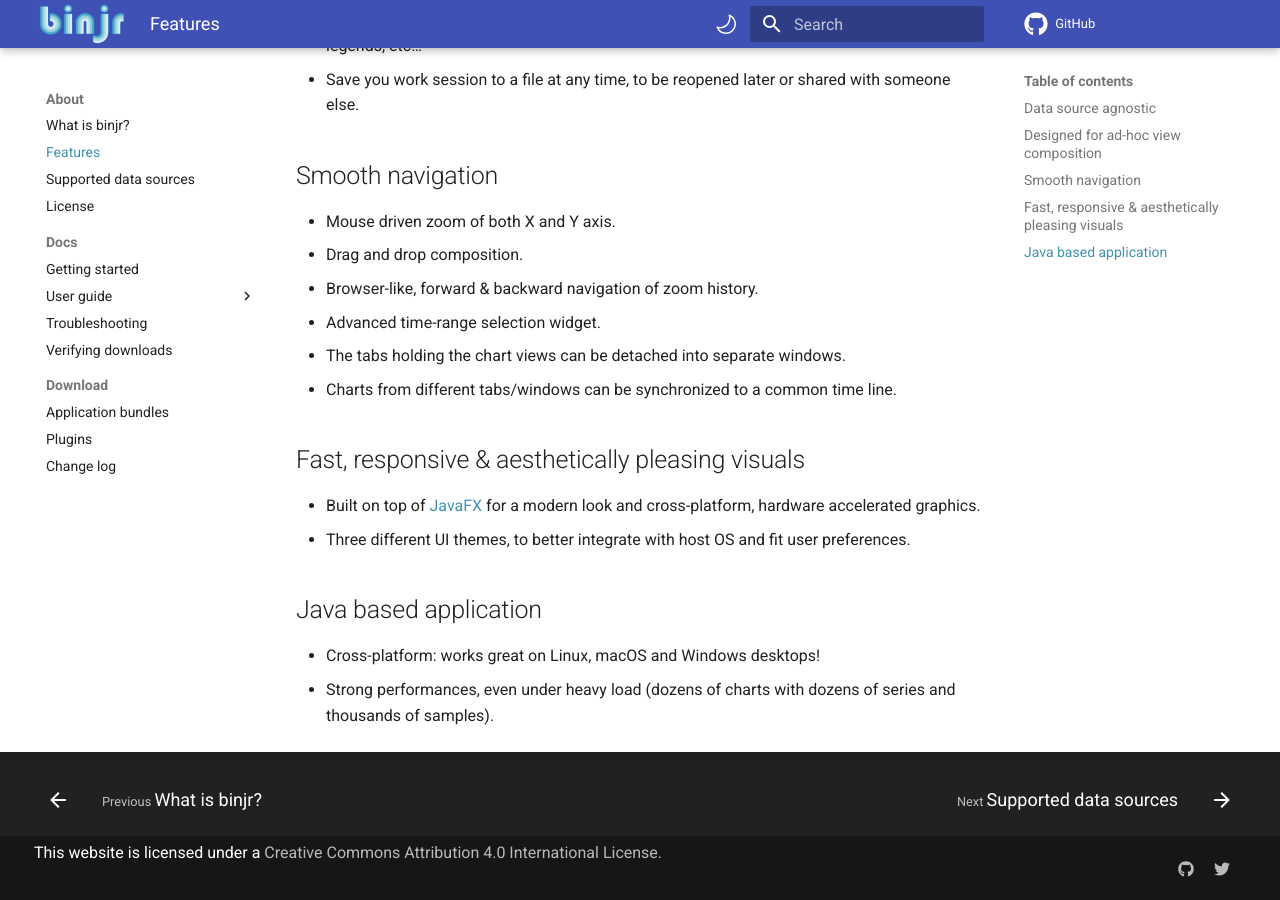
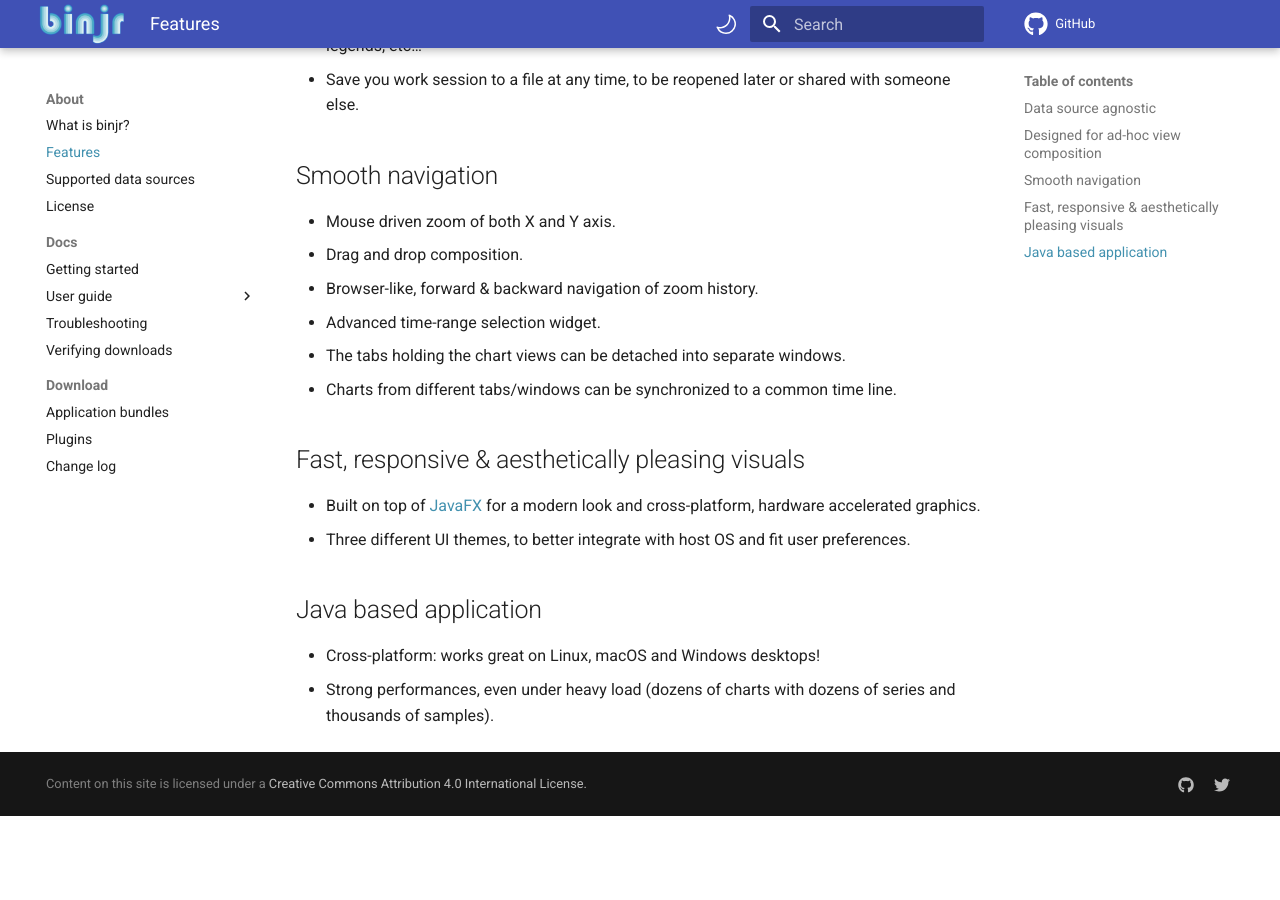
Before and after one commit to binjr/binjr.github.io, an MkDocs documentation site: the page built from docs/about/features.md, in a window 1280 px wide and 900 px high, scrolled down 575 px. Built offline with MkDocs 1.6.1 and Material for MkDocs 9.7.7, drawn with Linux system fonts in a browser that asks for light colours; comment, search, counter and statistics services are not loaded; after the commit the page ends 1391 px from its top, so only the background shows below that.

Commit message:
Migrated website sources to mkdocs-material 8.x

```diff
--- a/mkdocs.yml
+++ b/mkdocs.yml
@@ -72,7 +72,8 @@
   - pymdownx.superfences
   - pymdownx.details
   - pymdownx.mark
-  - pymdownx.tabbed
+  - pymdownx.tabbed:
+      alternate_style: true
   - codehilite:
       guess_lang: False
       use_pygments: True
--- /dev/null
+++ b/overrides/partials/copyright.html
@@ -0,0 +1,6 @@
+<div class="md-copyright">
+    Content on this site is licensed under a
+    <a href="http://creativecommons.org/licenses/by/4.0/">
+        Creative Commons Attribution 4.0 International License.
+    </a>
+</div>
--- a/overrides/partials/footer.html
+++ /dev/null
@@ -1,91 +0,0 @@
-<!--
-  Copyright (c) 2016-2021 Martin Donath <martin.donath@squidfunk.com>
-  Permission is hereby granted, free of charge, to any person obtaining a copy
-  of this software and associated documentation files (the "Software"), to
-  deal in the Software without restriction, including without limitation the
-  rights to use, copy, modify, merge, publish, distribute, sublicense, and/or
-  sell copies of the Software, and to permit persons to whom the Software is
-  furnished to do so, subject to the following conditions:
-  The above copyright notice and this permission notice shall be included in
-  all copies or substantial portions of the Software.
-  THE SOFTWARE IS PROVIDED "AS IS", WITHOUT WARRANTY OF ANY KIND, EXPRESS OR
-  IMPLIED, INCLUDING BUT NOT LIMITED TO THE WARRANTIES OF MERCHANTABILITY,
-  FITNESS FOR A PARTICULAR PURPOSE AND NON-INFRINGEMENT. IN NO EVENT SHALL THE
-  AUTHORS OR COPYRIGHT HOLDERS BE LIABLE FOR ANY CLAIM, DAMAGES OR OTHER
-  LIABILITY, WHETHER IN AN ACTION OF CONTRACT, TORT OR OTHERWISE, ARISING
-  FROM, OUT OF OR IN CONNECTION WITH THE SOFTWARE OR THE USE OR OTHER DEALINGS
-  IN THE SOFTWARE.
--->
-
-{% import "partials/language.html" as lang with context %}
-
-<!-- Footer -->
-<footer class="md-footer">
-
-    <!-- Link to previous and/or next page -->
-    {% if page.previous_page or page.next_page %}
-    <nav
-            class="md-footer__inner md-grid"
-            aria-label="{{ lang.t('footer.title') }}"
-    >
-
-        <!-- Link to previous page -->
-        {% if page.previous_page %}
-        <a
-                href="{{ page.previous_page.url | url }}"
-                class="md-footer__link md-footer__link--prev"
-                rel="prev"
-        >
-            <div class="md-footer__button md-icon">
-                {% include ".icons/material/arrow-left.svg" %}
-            </div>
-            <div class="md-footer__title">
-                <div class="md-ellipsis">
-              <span class="md-footer__direction">
-                {{ lang.t("footer.previous") }}
-              </span>
-                    {{ page.previous_page.title }}
-                </div>
-            </div>
-        </a>
-        {% endif %}
-
-        <!-- Link to next page -->
-        {% if page.next_page %}
-        <a
-                href="{{ page.next_page.url | url }}"
-                class="md-footer__link md-footer__link--next"
-                rel="next"
-        >
-            <div class="md-footer__title">
-                <div class="md-ellipsis">
-              <span class="md-footer__direction">
-                {{ lang.t("footer.next") }}
-              </span>
-                    {{ page.next_page.title }}
-                </div>
-            </div>
-            <div class="md-footer__button md-icon">
-                {% include ".icons/material/arrow-right.svg" %}
-            </div>
-        </a>
-        {% endif %}
-    </nav>
-    {% endif %}
-
-    <!-- Further information -->
-    <div class="md-footer-meta md-typeset">
-        <div class="md-footer-meta__inner md-grid">
-
-            <div class="md-footer-copyright">
-                This website is licensed under a
-                <a href="http://creativecommons.org/licenses/by/4.0/">
-                    Creative Commons Attribution 4.0 International License.
-                </a>
-            </div>
-
-            <!-- Social links -->
-            {% include "partials/social.html" %}
-        </div>
-    </div>
-</footer>
```
